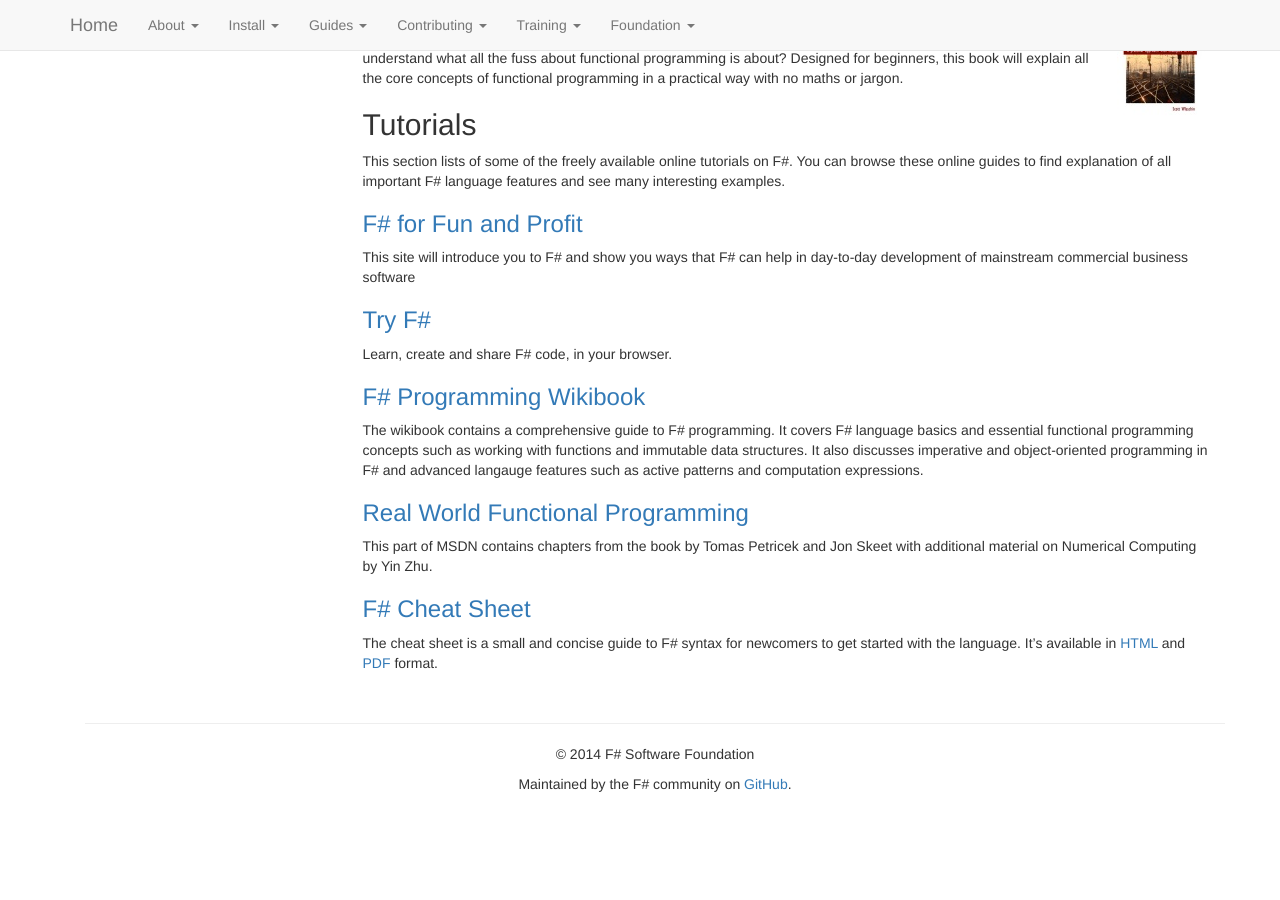
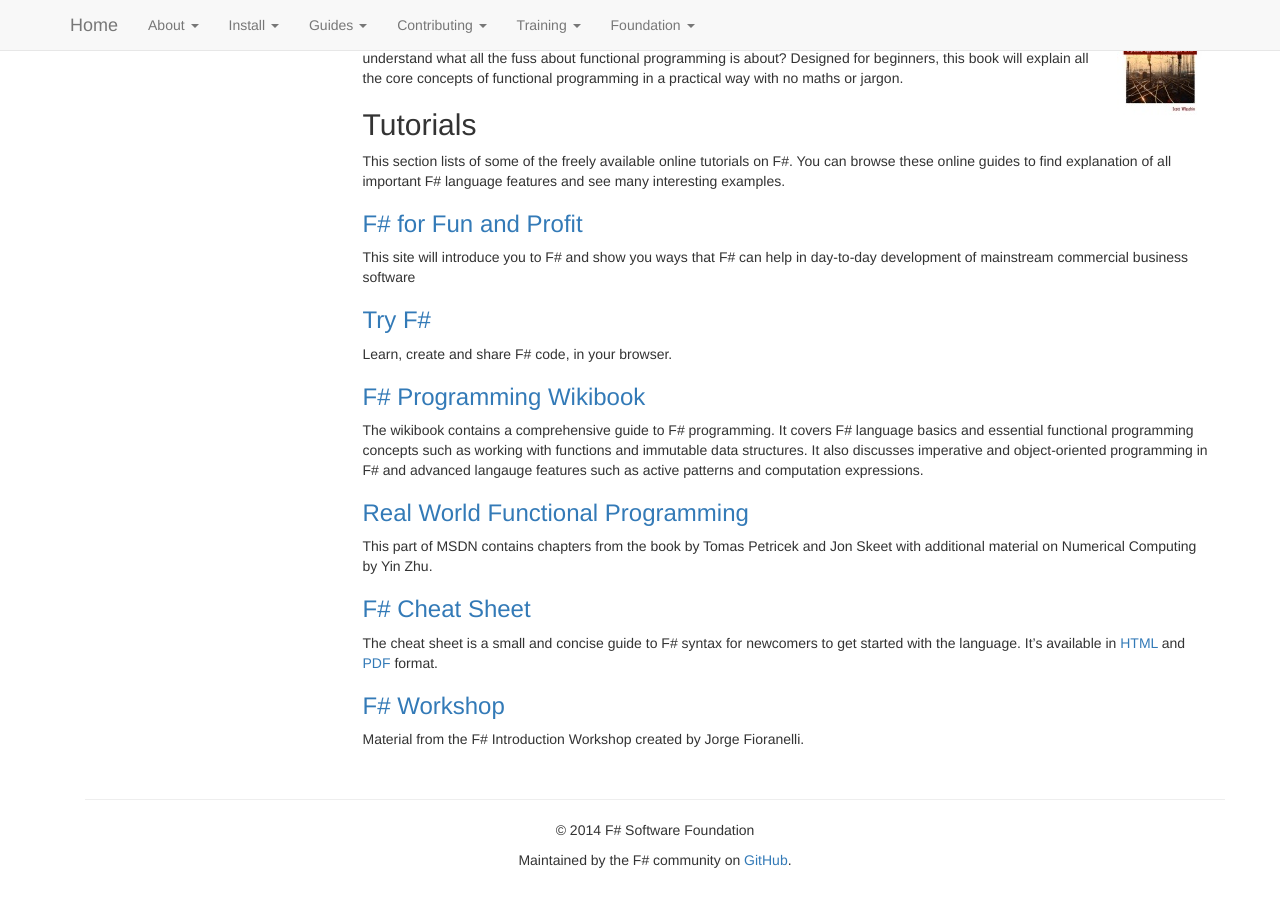
Before and after one commit to fsharp/fsharp.org, a Jekyll site: the page built from about/learning.md, in a window 1280 px wide and 900 px high, scrolled down 3047 px. Built offline with Jekyll 4.4.1, drawn with Linux system fonts in a browser that asks for light colours; nearby versions of some CDN libraries; some web fonts are replaced; comment, search, counter and statistics services are not loaded; before the commit the page ends 3871 px from its top, so only the background shows below that.

Commit message:
Added fsharpworkshop.com to the list of tutorials

```diff
--- a/about/learning.md
+++ b/about/learning.md
@@ -225,3 +225,7 @@
 ### [F# Cheat Sheet](http://dungpa.github.io/fsharp-cheatsheet/)
 
 The cheat sheet is a small and concise guide to F# syntax for newcomers to get started with the language. It's available in [HTML](http://dungpa.github.io/fsharp-cheatsheet/) and [PDF](https://github.com/dungpa/fsharp-cheatsheet/raw/gh-pages/fsharp-cheatsheet.pdf) format.
+
+### [F# Workshop](http://fsharpworkshop.com/)
+
+Material from the F# Introduction Workshop created by Jorge Fioranelli.
```
